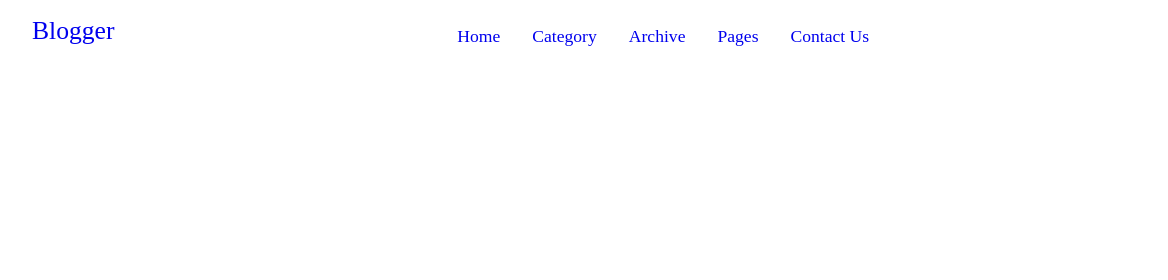
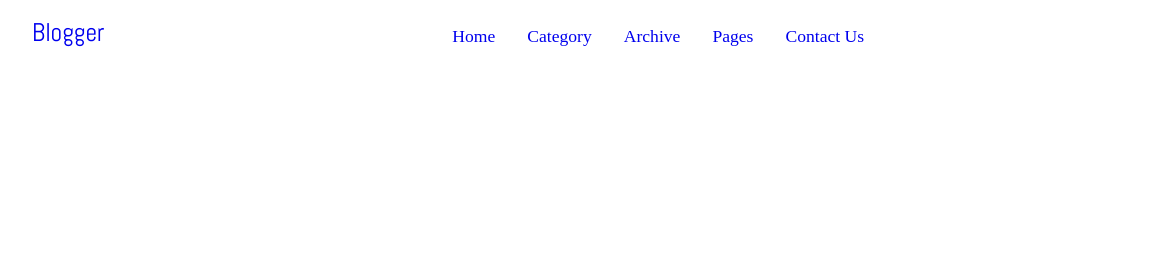
Before and after one commit to HElhamaky/Blogger-Website, a plain HTML site: page index.html in a window 1280 px wide. Shown: the top 280 px of the page, 0-1168 px from the left. Drawn offline with Linux system fonts and the light colour scheme; files whose address does not match are found by name.

Commit message:
fonts.css configured and tested

```diff
--- a/css/fonts.css
+++ b/css/fonts.css
@@ -1,5 +1,29 @@
-/*@font-face*/
+/*Font Family : Abel*/
 @font-face{
-    font-family:"Roboto";
-    src: url(../fonts/Roboto/Roboto-Regular.ttf);
+    font-family:Abel;
+    src: url(../fonts/Abel/Abel-Regular.ttf);
 }
+
+/*Font Family : Anton*/
+@font-face{
+    font-family:Anton;
+    src: url(../fonts/Anton/Anton-Regular.ttf);
+}
+
+/*Font Family : Josefin*/
+@font-face{
+    font-family:Josefin;
+    src: url(../fonts/Josefin_Sans/JosefinSans-Regular.ttf);
+}
+
+/*Font Family : Lexend*/
+@font-face{
+    font-family:Lexend;
+    src: url(../fonts/Lexend_Deca/LexendDeca-Regular.ttf);
+}
+
+/*Font Family : Livvic*/
+@font-face{
+    font-family:Livvic;
+    src: url(../fonts/Livvic/Livvic-Regular.ttf);
+}
--- a/css/style.css
+++ b/css/style.css
@@ -38,6 +38,7 @@
     font-size: 1.6rem;
     padding: 1rem 0;
     display: block;
+    font-family: Abel;
 
 }
 
```
